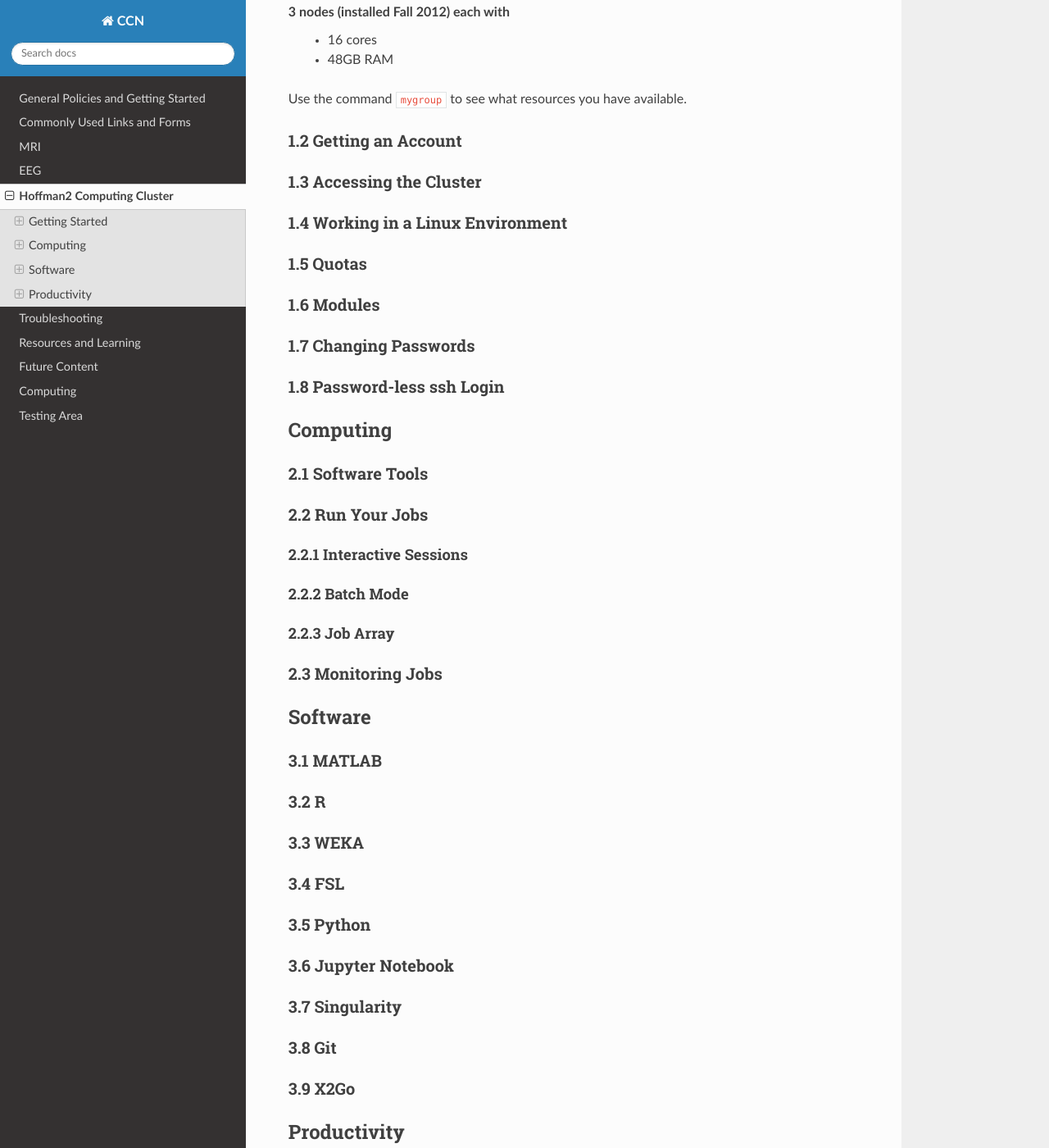
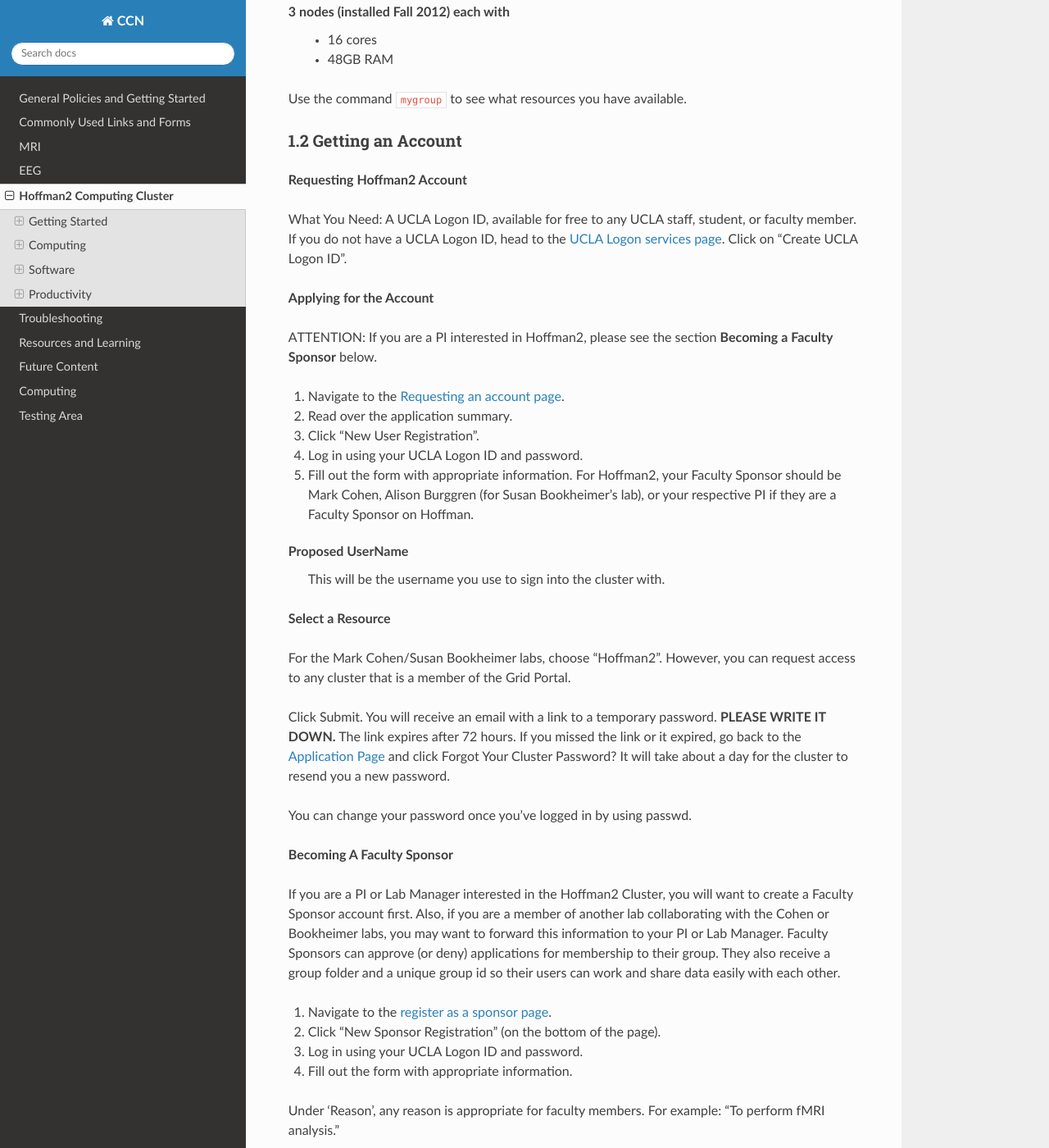
Before and after one commit to CCN-Support/CCN_Wiki, a Sphinx documentation site: the page built from docs/source/hoffman.rst, in a window 1280 px wide and 1400 px high, scrolled down 1973 px. Shown: the whole window at 82% size. Built offline with Sphinx 7.4.7 and the Read the Docs theme 3.1.0, drawn with Linux system fonts in a browser that asks for light colours; some of the changed text lies outside the part shown.

Commit message:
Update hoffman.rst

```diff
--- a/docs/source/hoffman.rst
+++ b/docs/source/hoffman.rst
@@ -1,9 +1,12 @@
 Hoffman2 Computing Cluster
 ==========================
+
 Getting Started
 ---------------
+
 1.1 Introduction
 ~~~~~~~~~~~~~~~~
+
 What is Hoffman?
 ^^^^^^^^^^^^^^^^
 The Hoffman2 Cluster is a campus computing resource at UCLA and is named for Paul Hoffman (1947-2003). It is maintained by the `IDRE <https://idre.ucla.edu/>`_ at UCLA and the main official webage is `here <https://www.hoffman2.idre.ucla.edu/>`_. With many high end processor, data storage, and backup technologies, it is a useful tool for executing research computations especially when working with large datasets. More than 1000 users are currently registered and the cluster sees tremendous usage. Click here [will link to Getting an Account] to find out how to join. In September 2014 alone, there were more than 5.5 million compute hours logged. See more usage statistics `here <https://www.hoffman2.idre.ucla.edu/status/>`_.
@@ -49,10 +52,145 @@
 
 1.2 Getting an Account
 ~~~~~~~~~~~~~~~~~~~~~~
+
+**Requesting Hoffman2 Account**
+
+What You Need: A UCLA Logon ID, available for free to any UCLA staff, student, or faculty member. If you do not have a UCLA Logon ID, head to the `UCLA Logon services page <https://accounts.iam.ucla.edu/#/>`_. Click on "Create UCLA Logon ID".
+
+**Applying for the Account**
+
+ATTENTION: If you are a PI interested in Hoffman2, please see the section **Becoming a Faculty Sponsor** below.
+
+1. Navigate to the `Requesting an account page <https://www.hoffman2.idre.ucla.edu/Accounts/Requesting-an-account.html>`_.
+2. Read over the application summary.
+3. Click "New User Registration".
+4. Log in using your UCLA Logon ID and password.
+5. Fill out the form with appropriate information. For Hoffman2, your Faculty Sponsor should be Mark Cohen, Alison Burggren (for Susan Bookheimer's lab), or your respective PI if they are a Faculty Sponsor on Hoffman.
+
+**Proposed UserName**
+  This will be the username you use to sign into the cluster with.
+
+**Select a Resource**
+
+For the Mark Cohen/Susan Bookheimer labs, choose "Hoffman2". However, you can request access to any cluster that is a member of the Grid Portal.
+
+Click Submit. You will receive an email with a link to a temporary password. **PLEASE WRITE IT DOWN.** The link expires after 72 hours. If you missed the link or it expired, go back to the `Application Page <https://www.hoffman2.idre.ucla.edu/Accounts/Users-managing-your-account.html#password-processes>`_ and click Forgot Your Cluster Password? It will take about a day for the cluster to resend you a new password.
+
+You can change your password once you've logged in by using passwd.
+
+**Becoming A Faculty Sponsor**
+
+If you are a PI or Lab Manager interested in the Hoffman2 Cluster, you will want to create a Faculty Sponsor account first. Also, if you are a member of another lab collaborating with the Cohen or Bookheimer labs, you may want to forward this information to your PI or Lab Manager. Faculty Sponsors can approve (or deny) applications for membership to their group. They also receive a group folder and a unique group id so their users can work and share data easily with each other.
+
+1. Navigate to the `register as a sponsor page <https://www.hoffman2.idre.ucla.edu/Accounts/Requesting-an-account.html#register-as-a-sponsor>`_.
+2. Click "New Sponsor Registration" (on the bottom of the page).
+3. Log in using your UCLA Logon ID and password.
+4. Fill out the form with appropriate information.
+
+Under 'Reason', any reason is appropriate for faculty members. For example: "To perform fMRI analysis."
+
+
+
 1.3 Accessing the Cluster
 ~~~~~~~~~~~~~~~~~~~~~~~~~
+
+SSH - Command Line
+^^^^^^^^^^^^^^^^^^
+
+SSH stands for Secure Shell and is a method of remotely logging into a computer using an encrypted connection. It is a command-line tool and is available on most *nix-based operating systems with ports available for Windows.
+
+**Mac/Linux/Unix**
+
+Simple SSH
+
+Use the ssh command from a terminal:
+
+.. code-block:: python
+
+  ssh login_id@hoffman2.idre.ucla.edu
+
+where login_id is replaced by your cluster user name.
+
+**GUI-Enabled SSH**
+
+Macs (post - Snow Leopard 10.6.x) no longer come with an X Window System Server pre-installed.
+
+Before doing the following steps, please install `XQuartz <http://xquartz.macosforge.org/>`_ and restart your computer. Note: From Xquartz 2.7.9, indirect GLX is disabled by default, so you'll need to run this command followed by a reboot
+
+.. code-block:: python
+
+  ssh login_id@hoffman2.idre.ucla.edu
+
+For M-series Macs use the following instead with XQuartz 2.8.2:
+
+.. code-block:: python
+
+  defaults write org.xquartz.X11 enable_iglx -bool true
+
+1. Open up your Terminal. It's under Applications > Utilities on Macs.
+2. Type the command,
+
+.. code-block:: python
+
+  $ ssh -Y login_id@hoffman2.idre.ucla.edu
+
+replacing login_id with your Hoffman2 username.
+The -Y is for X11 Forwarding so that any graphics that are rendered on Hoffman2 get forwarded to the screen of your computer.
+
+3. Press enter and type in your password when it asks for it. No characters or asterisks will show up while you type.
+4. Provided your typing was good, you will be greeted by the Hoffman2 login message and have successfully SSH into a login node.
+
+**Windows**
+
+1. Go `here <https://www.hoffman2.idre.ucla.edu/Using-H2/Connecting/Connecting.html>`_ and follow the instructions under Windows. We recommend PuTTY or Cgywin.
+2. If you use putty, please install `xming <http://sourceforge.net/projects/xming/>`_ for GUI access.
+Once you have that setup, the process is the same as if you were on a Mac or Linux/Unix machine
+
+Remote Desktop [Recommended]
+^^^^^^^^^^^^^^^^^^^^^^^^^^^^
+
+Currently, Hoffman supports connecting to the cluster via the X2Go client and the NoMachine client.
+
+**NX Client - GUI**
+
+The NX Client program allows you to set up a Virtual Network Computing (VNC)-like session with Hoffman2. This session will keep running even if your Internet connection drops in and out (much like `screen <https://www.ccn.ucla.edu/wiki/index.php/Using_Screen>`_ on the command line).
+
+**X2Go - GUI**
+
+X2Go provides a desktop-like GUI for accessing the Hoffman server. Please see here to find out more about setup details.
+
+
+
+Change Passwords
+^^^^^^^^^^^^^^^^
+
+Once you've logged on and made sure its works, you can change your password to something more rememberable To change passwords, logon and type:
+
+.. code-block:: python
+
+  passwd
+
+It should ask you for your old password and then new ones.
+
+
 1.4 Working in a Linux Environment
 ~~~~~~~~~~~~~~~~~~~~~~~~~~~~~~~~~~
+
+**Hoffman2: Linux Tutorial**
+
+A tutorial from Hoffman2 support
+
+`Here <https://www.hoffman2.idre.ucla.edu/Using-H2/Command-line/Unix-command-line.html>`_ is a simple tutorial from Hoffman2's support page
+
+**Permissions**
+
+Permissions determine who and to what degree users can access a file.
+
+The key terminology and function of the permission system is found here:
+
+[insert unix permissions page]
+
+
 1.5 Quotas
 ~~~~~~~~~~
 1.6 Modules
```
